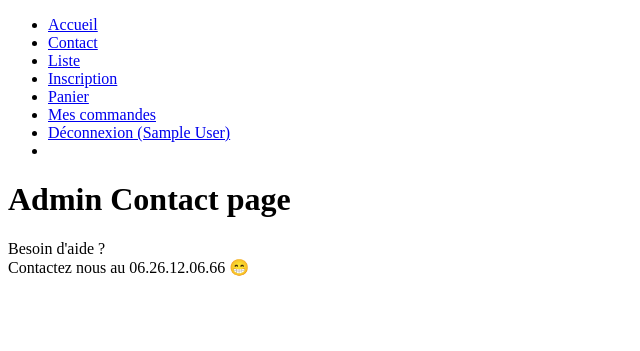
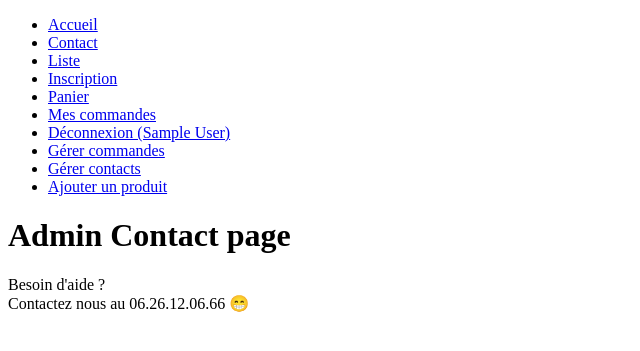
Before and after one commit to alxesv/le_mauvais_coin, a PHP site: page /index.php?p=admin_contact in a window 1280 px wide. Shown: the top 351 px of the page, without its empty margins (0-640 px from the left). Run offline with PHP 8.4, Linux system fonts and the light colour scheme; the visitor is signed in with stand-in values (Sample User, id 1); data that the repository does not hold is empty.

Commit message:
Admin header

```diff
--- a/php/views/pages/admin_contact.php
+++ b/php/views/pages/admin_contact.php
@@ -7,7 +7,9 @@ ob_start();
 <h1>Admin Contact page</h1>
 <?php
 foreach ($all_forms as $form) {?>
-    <li><?= $form->name?></li>
+    <div>Nom : <?= $form->name?></div>
+    <div>Mail : <?= $form->email?></div>
+    <div>Message :<?= $form->message?></div>
 <?php }
 
 ?>
--- a/php/views/partials/header.php
+++ b/php/views/partials/header.php
@@ -21,7 +21,9 @@
       <?php }else { ?>
       <li><a href="?p=login">Connexion</a></li>
       <?php } if($is_admin) {?>
-        <li><a href=""></a></li>
+        <li><a href="?p=admin_commande">Gérer commandes</a></li>
+        <li><a href="?p=admin_contact">Gérer contacts</a></li>
+        <li><a href="?p=admin_add_product">Ajouter un produit</a></li>
         <?php } ?>
     </ul>
   </nav>
```
